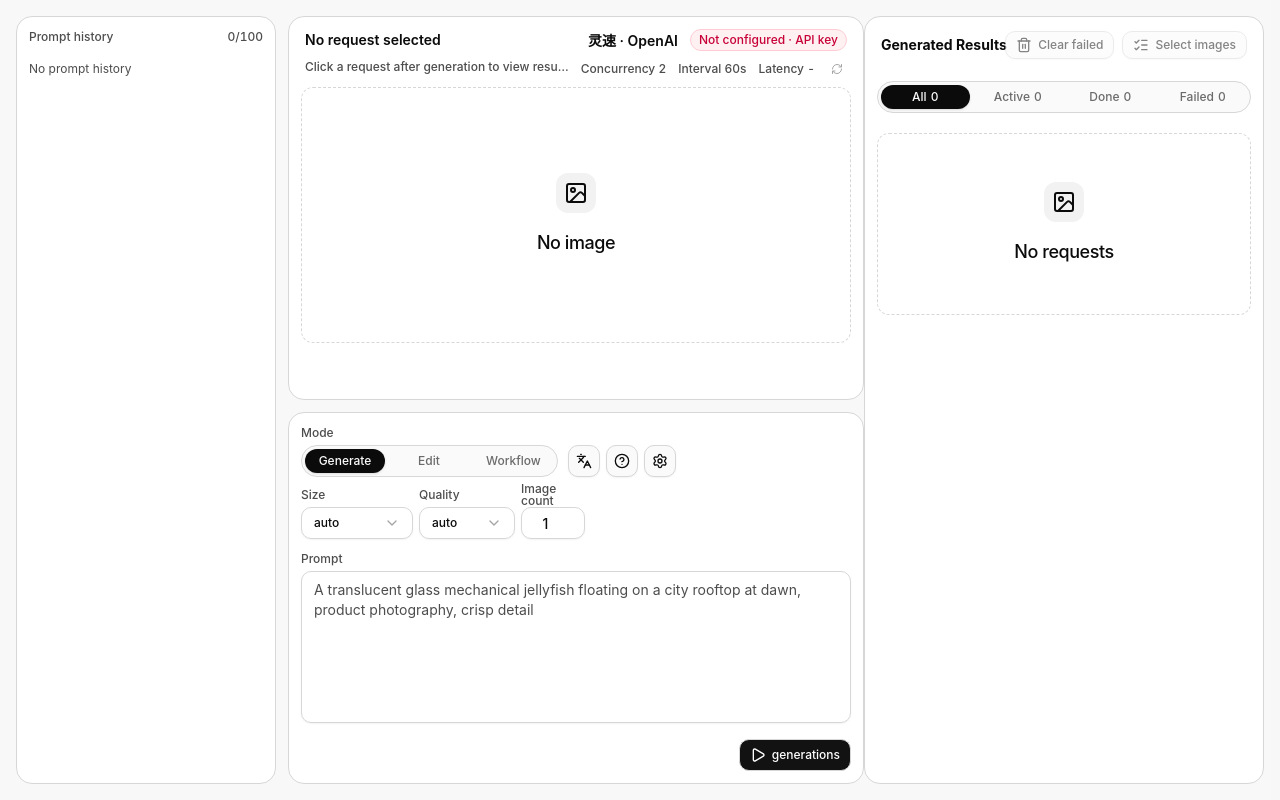
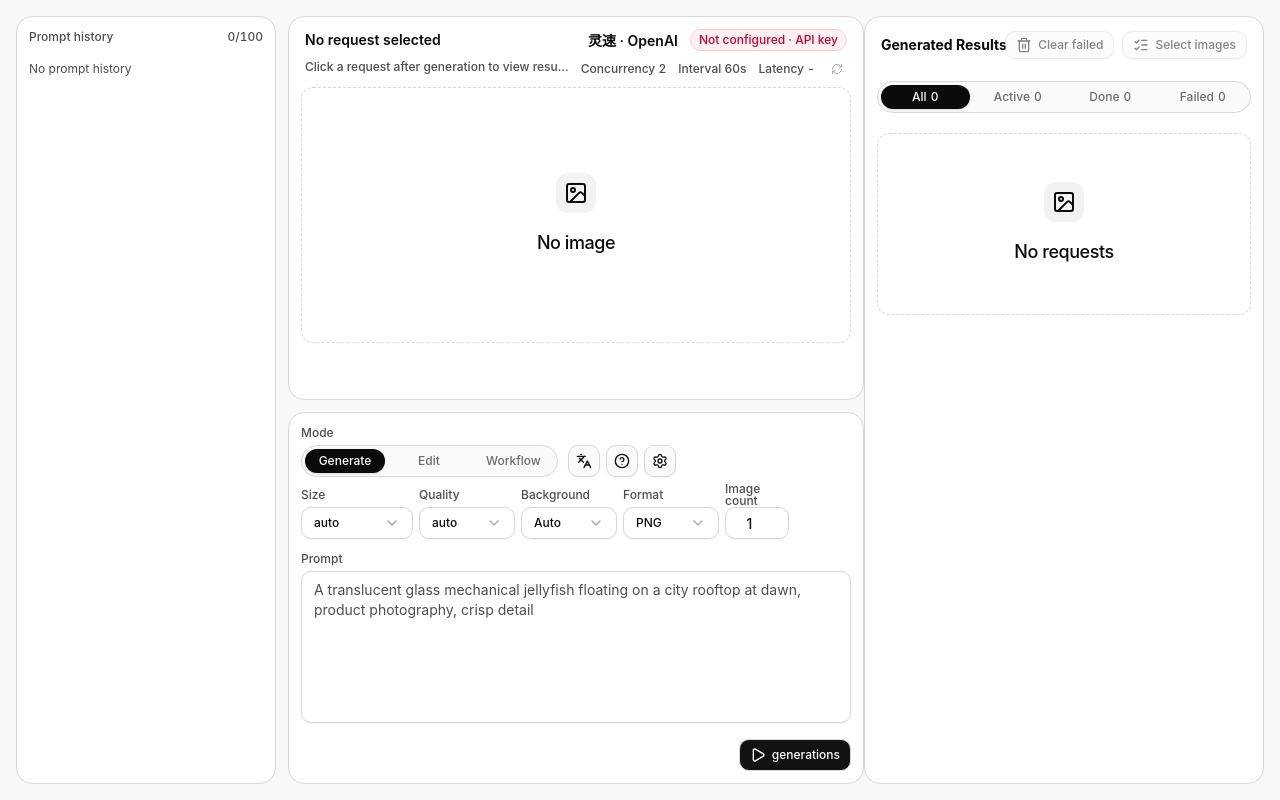
Before and after one commit to Olivesxxxx/imagex, a React (Vite) app: page /en-US/ in a window 1280 px wide. Built offline with nearby package versions, Linux system fonts and the light colour scheme.

Commit message:
feat: add image background and output format controls

```diff
--- a/src/components/generator-panel.tsx
+++ b/src/components/generator-panel.tsx
@@ -44,6 +44,8 @@ import { useTimedConfirmation } from "@/hooks/use-timed-confirmation";
 import {
   MAX_EDIT_INPUT_IMAGES,
   MAX_IMAGE_COUNT,
+  BACKGROUND_OPTIONS,
+  OUTPUT_FORMAT_OPTIONS,
   QUALITY_OPTIONS,
   SIZE_OPTION_GROUPS,
   sizeOptionDisplayLabel,
@@ -236,6 +238,8 @@ export function HeaderParameterControls({
   countInputId?: string;
 }) {
   const { copy } = useI18n();
+  const isEnglish = copy.generator.quality === "Quality";
+  const backgroundLabels = isEnglish ? { auto: "Auto", opaque: "Opaque", transparent: "Transparent" } : { auto: "自动", opaque: "不透明", transparent: "透明" };
 
   return (
     <div className={panelToolbarSelectGroupClassName}>
@@ -247,6 +251,22 @@ export function HeaderParameterControls({
         options={QUALITY_OPTIONS}
         optionLabels={copy.generator.qualityOptions}
         onValueChange={(value) => updateSettings("quality", value as AppSettings["quality"])}
+      />
+      <OptionSelect
+        className="w-fit min-w-24 flex-none"
+        label={isEnglish ? "Background" : "背景"}
+        value={String(settings.background)}
+        options={BACKGROUND_OPTIONS}
+        optionLabels={backgroundLabels}
+        onValueChange={(value) => updateSettings("background", value as AppSettings["background"])}
+      />
+      <OptionSelect
+        className="w-fit min-w-24 flex-none"
+        label={isEnglish ? "Format" : "格式"}
+        value={String(settings.outputFormat)}
+        options={OUTPUT_FORMAT_OPTIONS}
+        optionLabels={isEnglish ? { png: "PNG", webp: "WebP", jpeg: "JPEG" } : { png: "PNG", webp: "WebP", jpeg: "JPEG" }}
+        onValueChange={(value) => updateSettings("outputFormat", value as AppSettings["outputFormat"])}
       />
       <div className="flex w-16 min-w-16 flex-col gap-1">
         <label htmlFor={countInputId} className={panelLabelClassName}>{copy.generator.count}</label>
```
Also changed, not shown: next_plan.txt.
